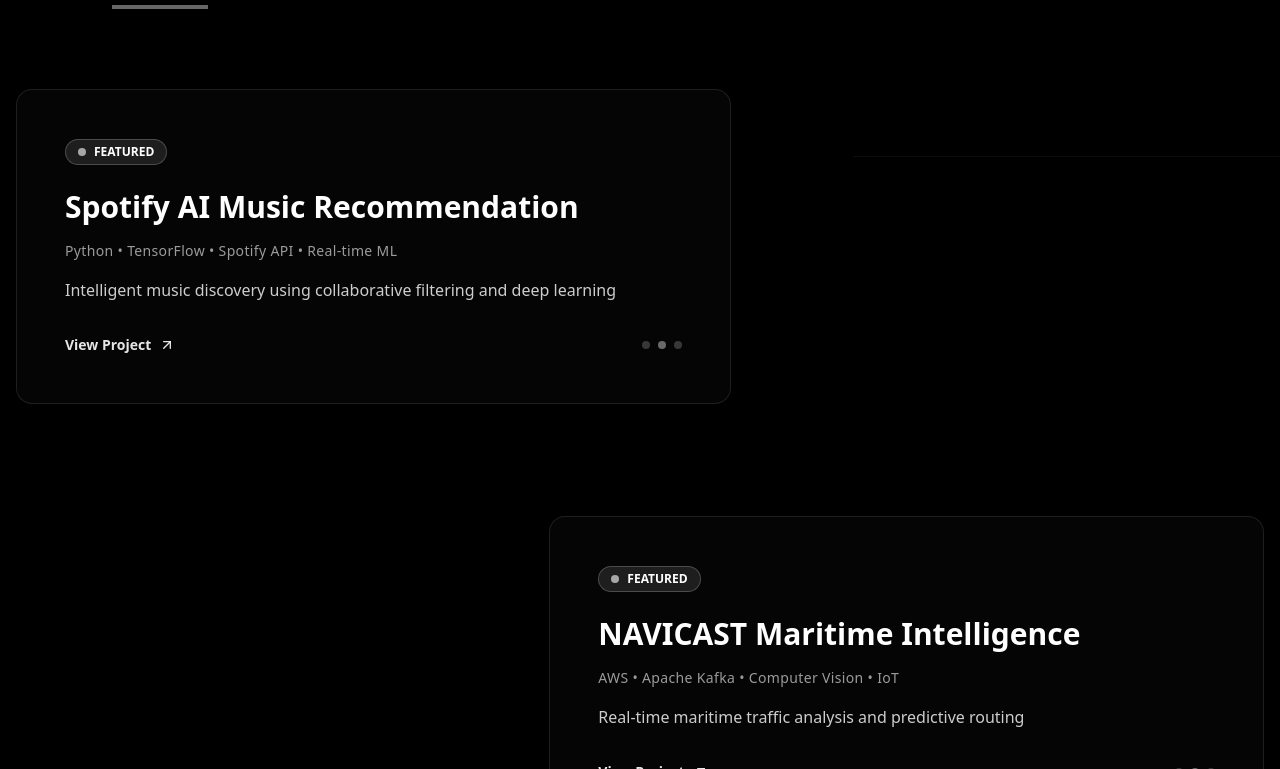
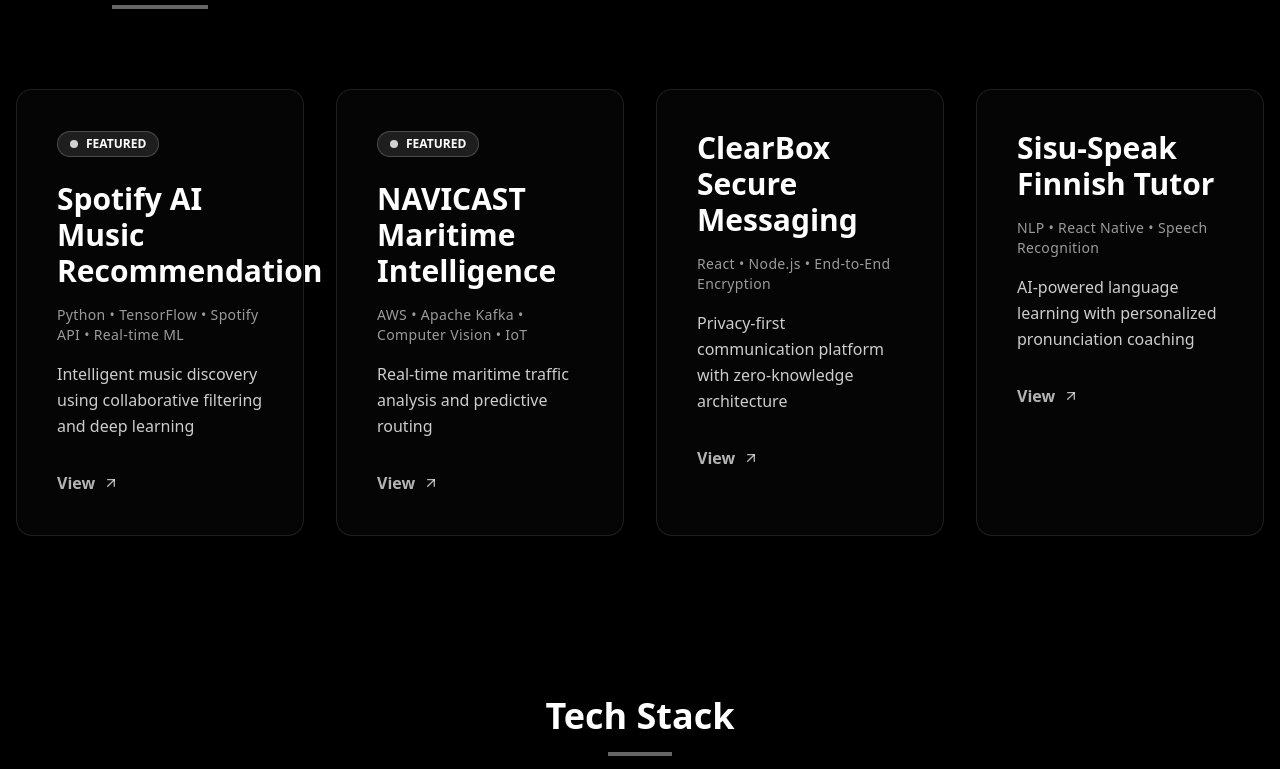
Before and after one commit to imaddde867/imadlab, a React (Vite) app: page / in a window 1280 px wide. Shown: the part 1051-1820 px from the top of the page. Built offline with nearby package versions, Linux system fonts and the light colour scheme.

Commit message:
style: Refactor Projects component layout and improve hover effects for better user experience

```diff
--- a/src/components/Projects.tsx
+++ b/src/components/Projects.tsx
@@ -1,4 +1,3 @@
-
 import { useState } from 'react';
 import { ArrowUp } from 'lucide-react';
 
@@ -6,46 +5,66 @@
 	{
 		title: 'Spotify AI Music Recommendation',
 		tech: 'Python • TensorFlow • Spotify API • Real-time ML',
-    description: 'Intelligent music discovery using collaborative filtering and deep learning',
+		description:
+			'Intelligent music discovery using collaborative filtering and deep learning',
 		link: '#',
-    featured: true
+		featured: true,
 	},
 	{
 		title: 'NAVICAST Maritime Intelligence',
 		tech: 'AWS • Apache Kafka • Computer Vision • IoT',
 		description: 'Real-time maritime traffic analysis and predictive routing',
 		link: '#',
-    featured: true
+		featured: true,
 	},
 	{
 		title: 'ClearBox Secure Messaging',
 		tech: 'React • Node.js • End-to-End Encryption',
-    description: 'Privacy-first communication platform with zero-knowledge architecture',
+		description:
+			'Privacy-first communication platform with zero-knowledge architecture',
 		link: '#',
-    featured: false
+		featured: false,
 	},
 	{
 		title: 'Sisu-Speak Finnish Tutor',
 		tech: 'NLP • React Native • Speech Recognition',
-    description: 'AI-powered language learning with personalized pronunciation coaching',
+		description:
+			'AI-powered language learning with personalized pronunciation coaching',
 		link: '#',
-    featured: false
-  }
+		featured: false,
+	},
 ];
 
 const Projects = () => {
 	const [hoveredProject, setHoveredProject] = useState<number | null>(null);
 
 	return (
-    <section id="projects" className="py-24 px-4 relative">
-      {/* Section background pattern */}
-      <div className="absolute inset-0 opacity-5">
-        <div className="absolute top-1/4 right-0 w-1/3 h-px bg-white"></div>
-        <div className="absolute bottom-1/3 left-1/4 w-1/2 h-px bg-white"></div>
+		<section id="projects" className="py-24 px-4 relative overflow-hidden">
+			{/* Modern background inspired by Hero */}
+			<div className="absolute inset-0 -z-10 pointer-events-none">
+				{/* Animated dots */}
+				{[...Array(40)].map((_, i) => (
+					<div
+						key={i}
+						className="absolute bg-white/10 rounded-full animate-dot-move"
+						style={{
+							width: `${Math.random() * 3 + 1}px`,
+							height: `${Math.random() * 3 + 1}px`,
+							left: `${Math.random() * 100}%`,
+							top: `${Math.random() * 100}%`,
+							opacity: `${Math.random() * 0.3 + 0.1}`,
+							animationDelay: `${Math.random() * 10}s`,
+						}}
+					/>
+				))}
+				{/* Grid lines */}
+				<div className="absolute top-1/3 left-0 w-full h-px bg-white/10"></div>
+				<div className="absolute top-2/3 left-0 w-2/3 h-px bg-white/10"></div>
+				<div className="absolute left-1/4 top-0 w-px h-full bg-white/10"></div>
+				<div className="absolute right-1/3 top-0 w-px h-2/3 bg-white/10"></div>
 			</div>
 
 			<div className="max-w-7xl mx-auto">
-        {/* Section header - asymmetrically placed */}
 				<div className="mb-20 ml-8 lg:ml-16">
 					<h2 className="text-5xl md:text-7xl font-black mb-4">
 						Featured
@@ -55,90 +74,43 @@
 					<div className="w-24 h-1 bg-white/40 ml-8"></div>
 				</div>
 
-        {/* Asymmetrical project grid */}
-        <div className="grid grid-cols-1 lg:grid-cols-12 gap-8">
-          {projects.map((project, index) => {
-            const isEven = index % 2 === 0;
-            const colSpan = project.featured ? 'lg:col-span-7' : 'lg:col-span-5';
-            const colStart = isEven
-              ? project.featured ? 'lg:col-start-1' : 'lg:col-start-2'
-              : project.featured ? 'lg:col-start-6' : 'lg:col-start-8';
-
-            return (
+				{/* 4-column grid layout for projects */}
+				<div className="grid grid-cols-1 sm:grid-cols-2 lg:grid-cols-4 gap-8">
+					{projects.map((project, index) => (
 						<div
 							key={index}
-                className={`${colSpan} ${colStart} ${
-                  index === 0 ? 'lg:mt-0' :
-                  index === 1 ? 'lg:mt-20' :
-                  index === 2 ? 'lg:mt-8' : 'lg:mt-32'
-                }`}
+							className={`relative group bg-white/[0.02] border border-white/10 rounded-2xl p-8 lg:p-10 transition-all duration-500 cursor-pointer hover:bg-white/[0.05] hover:border-white/30 ${hoveredProject === index ? 'scale-[1.03] shadow-2xl' : ''}`}
 							onMouseEnter={() => setHoveredProject(index)}
 							onMouseLeave={() => setHoveredProject(null)}
 						>
-                <div className="group relative">
-                  <div
-                    className={`
-                      relative p-8 lg:p-12 bg-white/[0.02] border border-white/10 rounded-2xl
-                      transition-all duration-500 cursor-pointer
-                      ${hoveredProject === index
-                        ? 'bg-white/[0.05] border-white/30 transform -translate-y-2 scale-[1.02]'
-                        : 'hover:bg-white/[0.03] hover:border-white/20'
-                      }
-                    `}
-                  >
-                    {/* Glow effect */}
-                    <div
-                      className={`
-                        absolute inset-0 rounded-2xl transition-opacity duration-500
-                        ${hoveredProject === index
-                          ? 'bg-gradient-to-br from-white/[0.08] via-transparent to-white/[0.04] opacity-100'
-                          : 'opacity-0'
-                        }
-                      `}
-                    />
-
+							{/* Glow effect on hover */}
+							<div className={`absolute inset-0 rounded-2xl pointer-events-none transition-opacity duration-500 ${hoveredProject === index ? 'bg-gradient-to-br from-white/[0.10] via-transparent to-white/[0.06] opacity-100' : 'opacity-0'}`}/>
 							<div className="relative z-10">
-                      {/* Project badge */}
 								{project.featured && (
 									<div className="inline-flex items-center gap-2 px-3 py-1 mb-6 text-xs font-semibold bg-white/10 rounded-full border border-white/20">
 										<div className="w-2 h-2 bg-white rounded-full animate-pulse"></div>
 										FEATURED
 									</div>
 								)}
-
 								<h3 className="text-2xl lg:text-3xl font-bold mb-4 leading-tight">
 									{project.title}
 								</h3>
-
 								<p className="text-white/60 text-sm font-medium mb-4 tracking-wide">
 									{project.tech}
 								</p>
-
 								<p className="text-white/80 text-base leading-relaxed mb-8">
 									{project.description}
 								</p>
-
 								<div className="flex items-center justify-between">
-                        <a
-                          href={project.link}
-                          className="inline-flex items-center gap-2 text-sm font-semibold text-white/90 hover:text-white transition-colors group/link"
-                        >
-                          <span>View Project</span>
-                          <ArrowUp className="w-4 h-4 rotate-45 transition-transform group-hover/link:translate-x-1 group-hover/link:-translate-y-1" />
+									{project.link && (
+										<a href={project.link} className="text-white/70 hover:text-white font-semibold flex items-center gap-2 transition-colors">
+											View <ArrowUp className="w-4 h-4 rotate-45" />
 										</a>
-
-                        <div className="flex gap-2">
-                          <div className="w-2 h-2 bg-white/20 rounded-full"></div>
-                          <div className="w-2 h-2 bg-white/40 rounded-full"></div>
-                          <div className="w-2 h-2 bg-white/20 rounded-full"></div>
+									)}
 								</div>
 							</div>
 						</div>
-                  </div>
-                </div>
-              </div>
-            );
-          })}
+					))}
 				</div>
 			</div>
 		</section>
```
Lines whose indentation alone changed are shown as unchanged.
